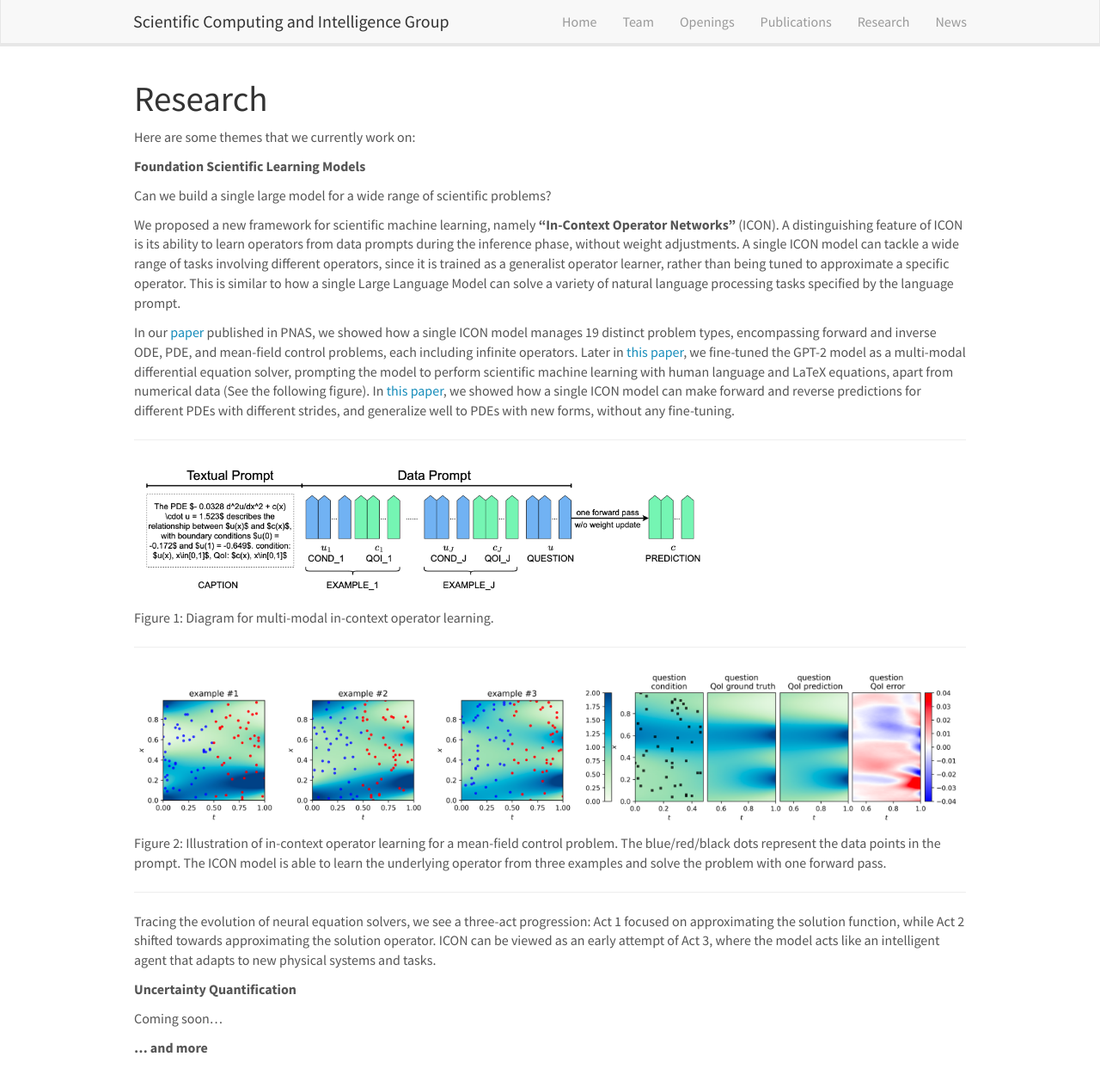
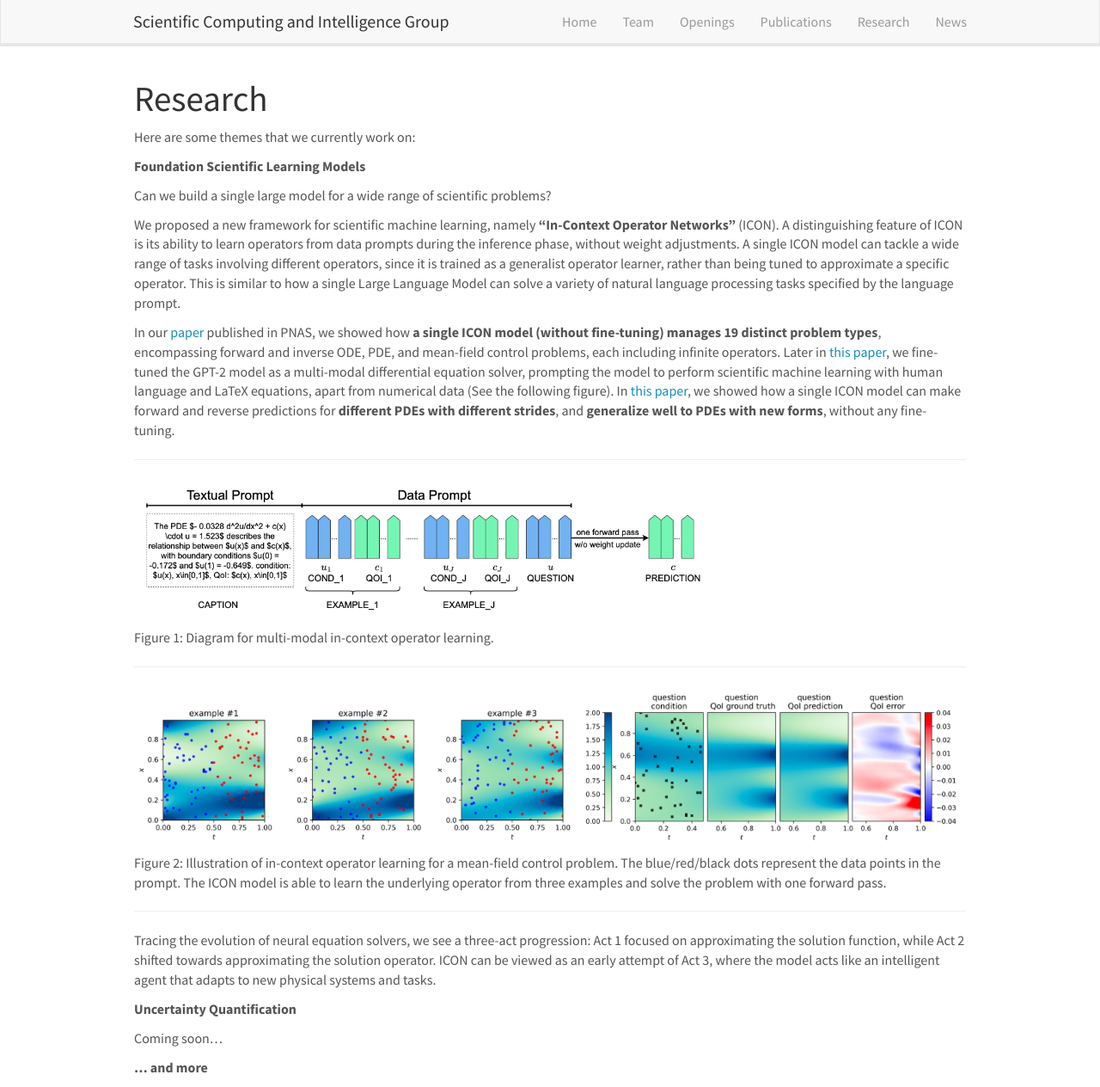
Before and after one commit to scaling-group/scaling-group.github.io, a Jekyll site: the page built from _pages/research.md, in a window 1280 px wide and 1264 px high. Shown: the whole window at 86% size. Built offline with Jekyll 4.4.1, drawn with Linux system fonts in a browser that asks for light colours.

Commit message:
highlight research

```diff
--- a/_pages/research.md
+++ b/_pages/research.md
@@ -17,7 +17,7 @@
 
 We proposed a new framework for scientific machine learning, namely **“In-Context Operator Networks”** (ICON). A distinguishing feature of ICON is its ability to learn operators from data prompts during the inference phase, without weight adjustments. A single ICON model can tackle a wide range of tasks involving different operators, since it is trained as a generalist operator learner, rather than being tuned to approximate a specific operator. This is similar to how a single Large Language Model can solve a variety of natural language processing tasks specified by the language prompt.
 
-In our [paper](https://www.pnas.org/doi/10.1073/pnas.2310142120) published in PNAS, we showed how a single ICON model manages 19 distinct problem types, encompassing forward and inverse ODE, PDE, and mean-field control problems, each including infinite operators. Later in [this paper](https://arxiv.org/pdf/2308.05061.pdf), we fine-tuned the GPT-2 model as a multi-modal differential equation solver, prompting the model to perform scientific machine learning with human language and LaTeX equations, apart from numerical data (See the following figure). In [this paper](https://www.sciencedirect.com/science/article/pii/S0021999124006272), we showed how a single ICON model can make forward and reverse predictions for different PDEs with different strides, and generalize well to PDEs with new forms, without any fine-tuning.
+In our [paper](https://www.pnas.org/doi/10.1073/pnas.2310142120) published in PNAS, we showed how **a single ICON model (without fine-tuning) manages 19 distinct problem types**, encompassing forward and inverse ODE, PDE, and mean-field control problems, each including infinite operators. Later in [this paper](https://arxiv.org/pdf/2308.05061.pdf), we fine-tuned the GPT-2 model as a multi-modal differential equation solver, prompting the model to perform scientific machine learning with human language and LaTeX equations, apart from numerical data (See the following figure). In [this paper](https://www.sciencedirect.com/science/article/pii/S0021999124006272), we showed how a single ICON model can make forward and reverse predictions for **different PDEs with different strides**, and **generalize well to PDEs with new forms**, without any fine-tuning.
 
 ---
 ![]({{ site.url }}{{ site.baseurl }}/images/papers/icon-multi-modal.png){: style="width: 70%; float: center; margin: 0px"}
```
Also changed, not shown: 1 other file.
